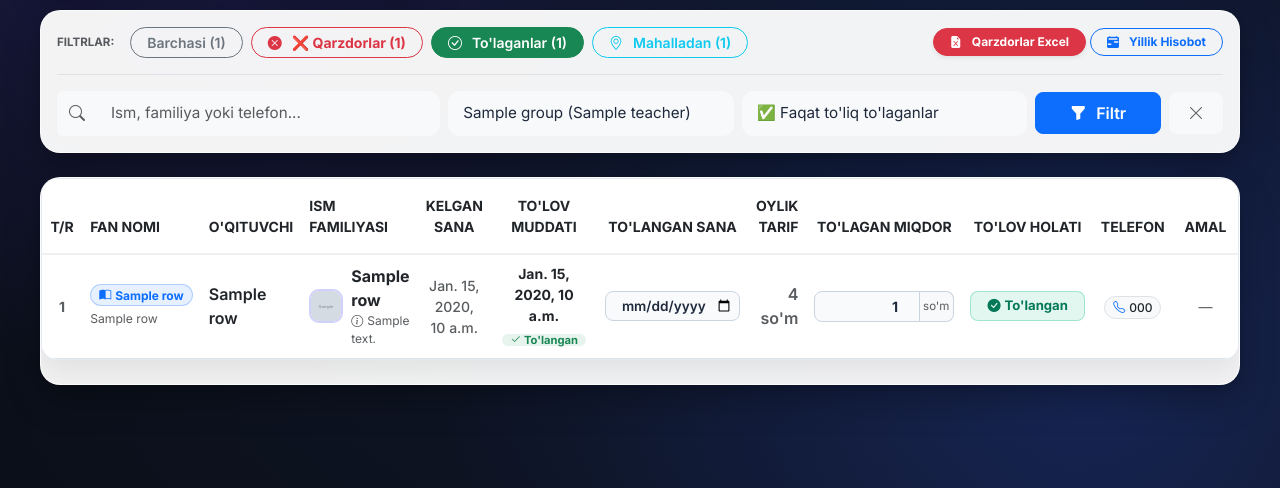
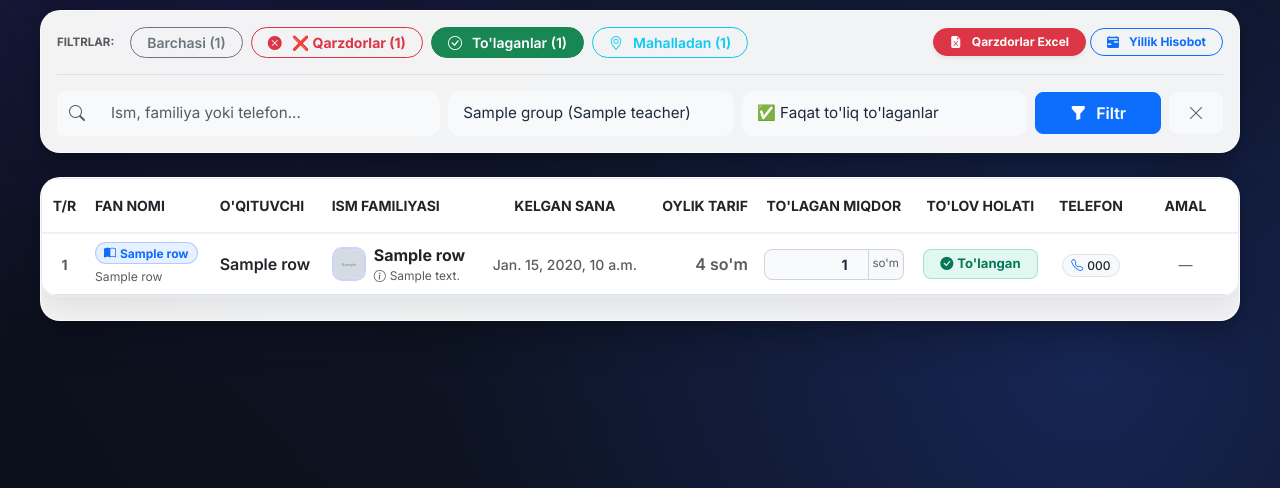
Before and after one commit to Dilmurod1804/Humo_talim_web, a Django app: template templates/admin_payments_all.html in a window 1280 px wide. Shown: the part 312-800 px from the top of the page. Run offline with Django 5.2, Linux system fonts and the light colour scheme; the template is opened without the code that fills it: most values are stand-ins (such as "Sample title", 1, 10 or a date in 2020); grey boxes marked "Sample" are stand-in pictures; some libraries are stand-ins or nearby versions.

Commit message:
Tolov bolimi yangilandi

```diff
--- a/templates/admin_payments_all.html
+++ b/templates/admin_payments_all.html
@@ -282,16 +282,10 @@
                         <th class="py-3">O'qituvchi</th>
                         <th class="py-3">Ism familiyasi</th>
                         <th class="text-center py-3">Kelgan sana</th>
-                        <!-- 1. TO'LOV MUDDATI (AVTOMATIK KELGAN SANADAN BELGILANADI) -->
-                        <th class="text-center py-3" style="width: 140px;">To'lov muddati</th>
-                        <!-- 2. TO'LANGAN SANA (INLINE INPUT) -->
-                        <th class="text-center py-3" style="width: 145px;">To'langan sana</th>
                         <th class="text-end py-3">Oylik tarif</th>
-                        <!-- 3. TO'LAGAN MIQDOR (INLINE INPUT) -->
                         <th class="text-center py-3" style="width: 145px;">To'lagan miqdor</th>
                         <th class="text-center py-3">To'lov holati</th>
                         <th class="text-center py-3">Telefon</th>
-                        <!-- 4. ALOHIDA SAQLASH TUGMASI -->
                         <th class="text-center py-3" style="width: 105px;">Amal</th>
                     </tr>
                 </thead>
@@ -358,31 +352,6 @@
                         <!-- Kelgan sana -->
                         <td class="text-center text-muted small fw-medium">
                             {{ row.joined_date }}
-                        </td>
-
-                        <!-- 1. TO'LOV MUDDATI (Kelgan sanasidan avtomatik hisoblangan) + KECHIKKAN KUNLAR -->
-                        <td class="text-center">
-                            <div class="fw-bold text-dark small">{{ row.due_date_str }}</div>
-                            {% if row.status_code == 'paid' %}
-                            <span class="badge bg-success bg-opacity-10 text-success rounded-pill px-2 py-0 mt-1 d-inline-block" style="font-size: 0.7rem;">
-                                <i class="bi bi-check2"></i> To'langan
-                            </span>
-                            {% else %}
-                            <span class="badge bg-light text-muted border rounded-pill px-2 py-0 mt-1 d-inline-block" style="font-size: 0.7rem;">
-                                Muddati kelmadi
-                            </span>
-                            {% endif %}
-                        </td>
-
-                        <!-- 2. TO'LANGAN SANA (To'g'ridan-to'g'ri Jadval ichida Input) -->
-                        <td class="text-center">
-                            <input type="date"
-                                   form="pay-form-{{ row.student_id }}"
-                                   name="payment_date"
-                                   value="{{ row.payment_date_iso|default:'' }}"
-                                   class="form-control form-control-sm text-center fw-semibold shadow-none"
-                                   style="border-radius: 8px; border: 1.5px solid #cbd5e1; font-size: 0.85rem; padding: 4px 6px; width: 135px; margin: 0 auto;"
-                                   title="To'lov sanasini tanlang">
                         </td>
 
                         <!-- Oylik tarif -->
@@ -462,7 +431,7 @@
                     </tr>
                     {% empty %}
                     <tr>
-                        <td colspan="12" class="text-center py-5">
+                        <td colspan="10" class="text-center py-5">
                             <i class="bi bi-inbox text-muted" style="font-size:3rem; opacity:0.35;"></i>
                             <h6 class="text-muted mt-3 mb-1">O'quvchilar topilmadi</h6>
                             <p class="text-muted small">Qidiruv yoki filtrlash shartlarini o'zgartirib ko'ring.</p>
```
Also changed, not shown: core/views.py (+7 -18 lines), templates/admin_group_payments.html (+0 -31 lines), db.sqlite3.
